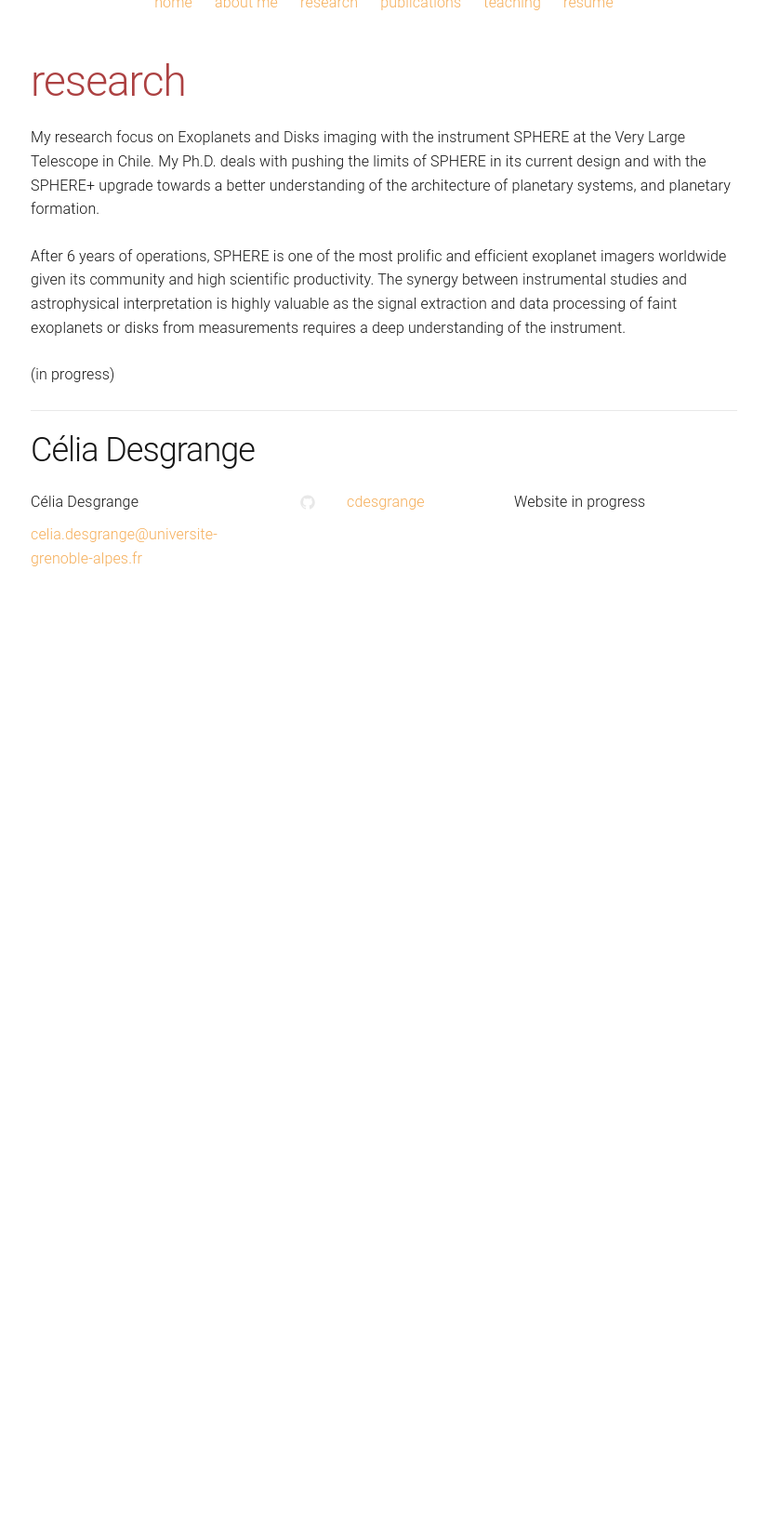
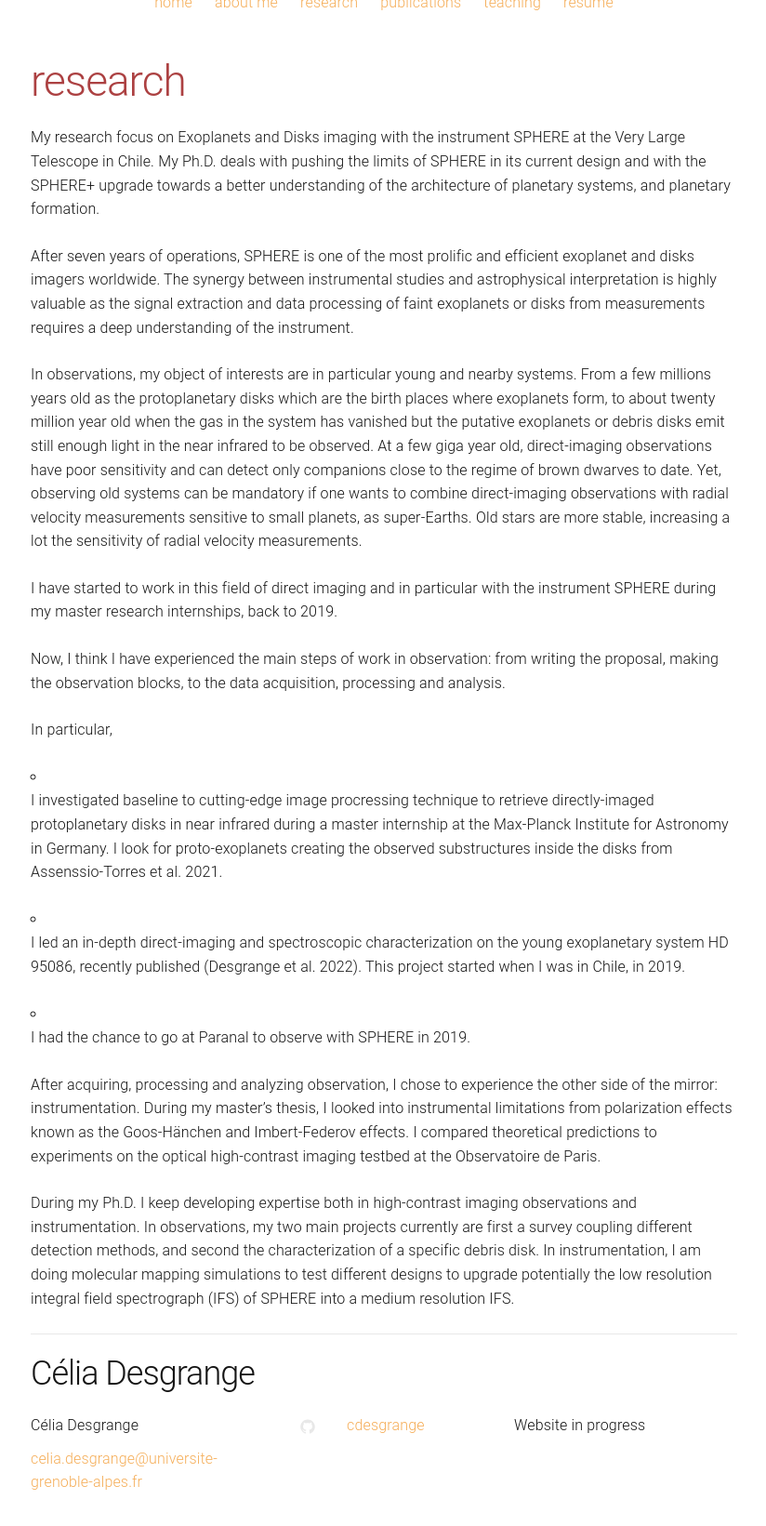
Before and after one commit to cdesgrange/cdesgrange.github.io, a Jekyll site: the page built from research.md, in a window 1280 px wide, cut to the strip 186-1858 px from the top of the page. Shown: the top 1641 px of the strip at 93% size, without its empty margins (227-1051 px from the left). Built offline with Jekyll 4.4.1, drawn with Linux system fonts in a browser that asks for light colours; before the commit the page ends 900 px from its top, so only the background shows below that.

Commit message:
updated text

```diff
--- a/research.md
+++ b/research.md
@@ -6,6 +6,26 @@ permalink: /research/
 
 My research focus on Exoplanets and Disks imaging with the instrument SPHERE at the Very Large Telescope in Chile. My Ph.D. deals with pushing the limits of SPHERE in its current design and with the SPHERE+ upgrade towards a better understanding of the architecture of planetary systems, and planetary formation.
 
-After 6 years of operations, SPHERE is one of the most prolific and efficient exoplanet imagers worldwide given its community and high scientific productivity. The synergy between instrumental studies and astrophysical interpretation is highly valuable as the signal extraction and data processing of faint exoplanets or disks from measurements requires a deep understanding of the instrument.
+After seven years of operations, SPHERE is one of the most prolific and efficient exoplanet and disks imagers worldwide. The synergy between instrumental studies and astrophysical interpretation is highly valuable as the signal extraction and data processing of faint exoplanets or disks from measurements requires a deep understanding of the instrument.
 
-(in progress)
+In observations, my object of interests are in particular young and nearby systems. From a few millions years old as the protoplanetary disks which are the birth places where exoplanets form, to about twenty million year old when the gas in the system has vanished but the putative exoplanets or debris disks emit still enough light in the near infrared to be observed. At a few giga year old, direct-imaging observations have poor sensitivity and can detect only companions close to the regime of brown dwarves to date. Yet, observing old systems can be mandatory if one wants to combine direct-imaging observations with radial velocity measurements sensitive to small planets, as super-Earths. Old stars are more stable, increasing a lot the sensitivity of radial velocity measurements.
+
+
+
+I have started to work in this field of direct imaging and in particular with the instrument SPHERE during my master research internships, back to 2019.
+
+Now, I think I have experienced the main steps of work in observation: from writing the proposal, making the observation blocks, to the data acquisition, processing and analysis.
+
+In particular,
+
+- I investigated baseline to cutting-edge image procressing technique to retrieve directly-imaged protoplanetary disks in near infrared during a master internship at the Max-Planck Institute for Astronomy in Germany. I look for proto-exoplanets creating the observed substructures inside the disks from Assenssio-Torres et al. 2021.
+
+- I led an in-depth direct-imaging and spectroscopic characterization on the young exoplanetary system HD 95086, recently published (Desgrange et al. 2022). This project started when I was in Chile, in 2019.
+
+- I had the chance to go at Paranal to observe with SPHERE in 2019.
+
+
+After acquiring, processing and analyzing observation, I chose to experience the other side of the mirror: instrumentation. During my master's thesis, I looked into instrumental limitations from polarization effects known as the Goos-Hänchen and Imbert-Federov effects. I compared theoretical predictions to experiments on the optical high-contrast imaging testbed at the Observatoire de Paris.
+
+
+During my Ph.D. I keep developing expertise both in high-contrast imaging observations and instrumentation. In observations, my two main projects currently are first a survey coupling different detection methods, and second the characterization of a specific debris disk. In instrumentation, I am doing molecular mapping simulations to test different designs to upgrade potentially the low resolution integral field spectrograph (IFS) of SPHERE into a medium resolution IFS.
```
